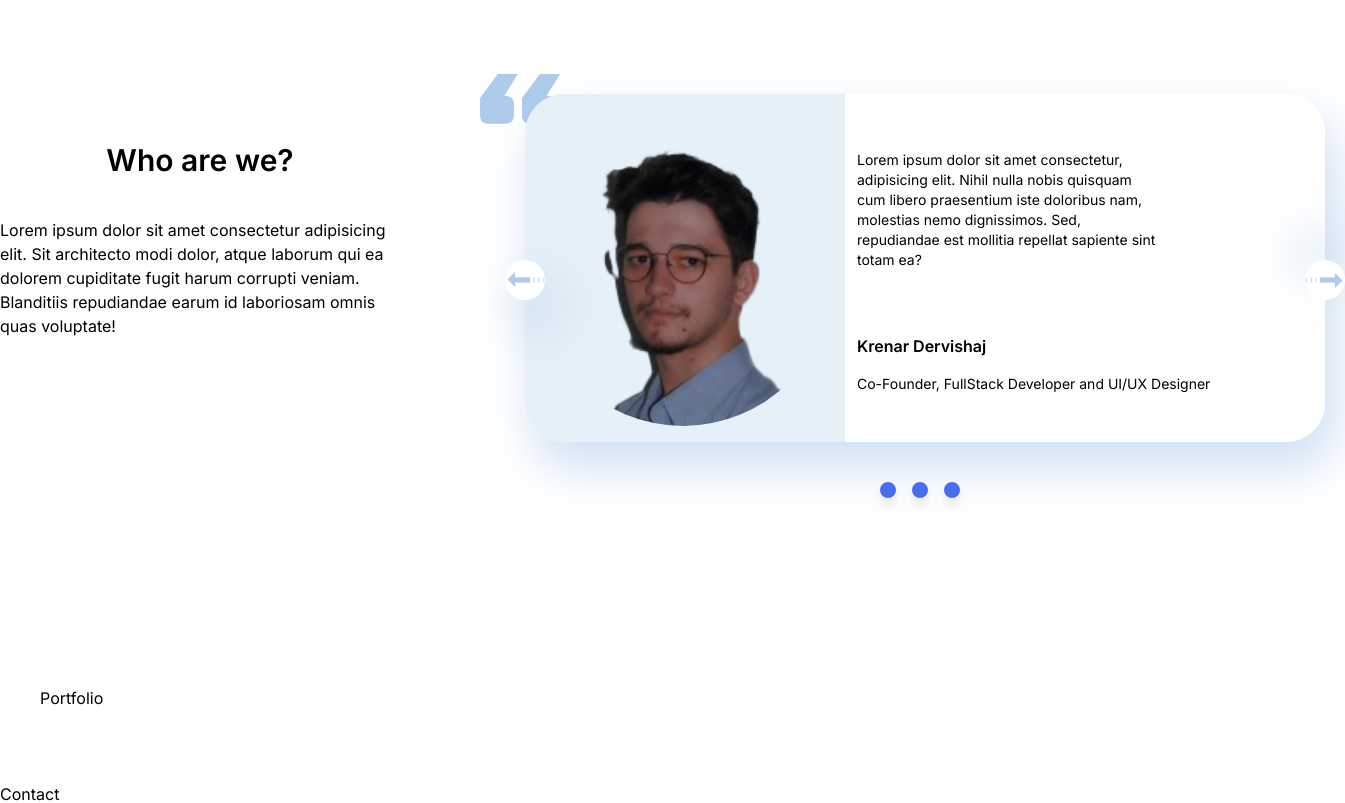
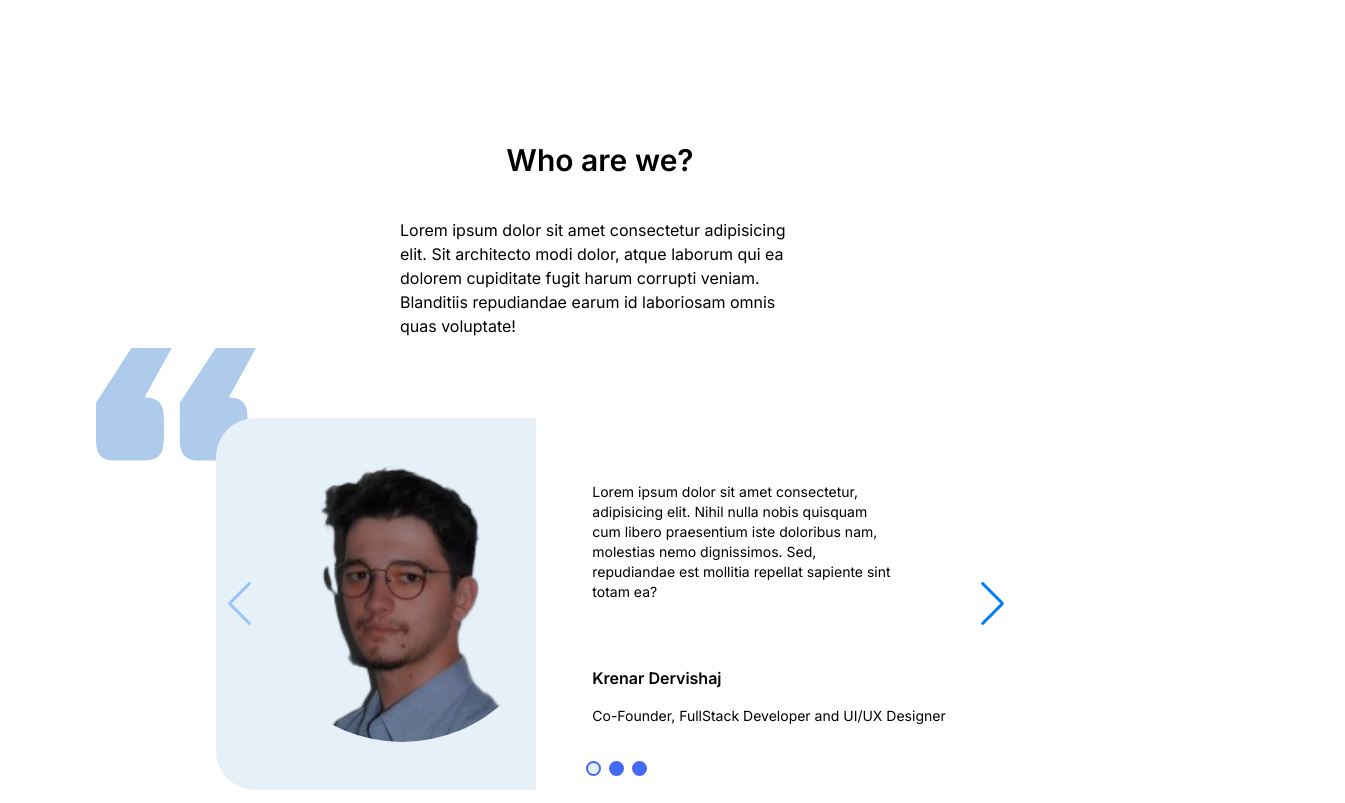
Before and after one commit to cetijunior/cak-v2, a Next.js app: page / in a window 1280 px wide. Shown: the part 1080-1883 px from the top of the page, 1345 px wide, since content can reach past the window. Built offline with nearby package versions, Linux system fonts and the light colour scheme.

Commit message:
About page design finished

```diff
--- a/package.json
+++ b/package.json
@@ -14,7 +14,8 @@
     "react": "^18",
     "react-dom": "^18",
     "react-scroll": "^1.9.0",
-    "styled-components": "^6.1.8"
+    "styled-components": "^6.1.8",
+    "swiper": "^11.0.7"
   },
   "devDependencies": {
     "@types/node": "^20",
--- a/src/pages/About.tsx
+++ b/src/pages/About.tsx
@@ -48,7 +48,7 @@ function About() {
 
     return (
         <section ref={aboutRef} id='about' className='bg-white mx-auto min-h-[600px]'>
-            <div className='flex flex-wrap sm:ml-[-80px] ml-0 justify-center items-start' style={{ opacity: show[0] ? 1 : 0, transition: 'opacity 1s ease' }}>
+            <div className='flex flex-col space-x-8 sm:ml-[-80px] ml-0 justify-center items-center' style={{ opacity: show[0] ? 1 : 0, transition: 'opacity 1s ease' }}>
                 <div className='flex flex-col sm:mt-32 sm:gap-10 gap-7'>
                     <h2 className=' text-center lg:text-3xl text-2xl font-semibold z-10'>Who are we?</h2>
                     <p className='lg:text-left text-sm lg:text-base text-center w-[300px] md:text-center lg:w-[400px] z-10'>Lorem ipsum dolor sit amet consectetur adipisicing elit. Sit architecto modi dolor, atque laborum qui ea dolorem cupiditate fugit harum corrupti veniam. Blanditiis repudiandae earum id laboriosam omnis quas voluptate!</p>
--- a/src/pages/carousel-about/CarouselAbout.tsx
+++ b/src/pages/carousel-about/CarouselAbout.tsx
@@ -1,18 +1,22 @@
 "use client";
 
 import React from 'react';
+import { Swiper, SwiperSlide } from 'swiper/react';
+import 'swiper/css'; // Import Swiper styles
+import 'swiper/css/navigation';
+import 'swiper/css/pagination';
+import { Navigation, Pagination } from 'swiper/modules';
 
 
 function CarouselAbout() {
   const [current, setCurrent] = React.useState(0);
   const [slideDirection, setSlideDirection] = React.useState("");
   const [buttonState, setButtonState] = React.useState("visible");
-  const [animationKey, setAnimationKey] = React.useState(0);
   const [screenWidth, setScreenWidth] = React.useState(window.innerWidth);
   const items = [
-    { name: 'Krenar Dervishaj', role: 'Co-Founder, FullStack Developer and UI/UX Designer', className:'rounded-full w-[150px] h-[150px] ml-[70px] mt-[-60px] sm:ml-2 sm:mt-4 sm:w-[300px] sm:h-[300px]', img: '/keniPFP.png', text: 'Lorem ipsum dolor sit amet consectetur, adipisicing elit. Nihil nulla nobis quisquam cum libero praesentium iste doloribus nam, molestias nemo dignissimos. Sed, repudiandae est mollitia repellat sapiente sint totam ea?' },
-    { name: 'Shefqet CJ Lame', role: 'Co-Founder and FullStack Developer', img: '/cjPFP.png', className:'rounded-full w-[150px] h-[150px] ml-[60px] mt-[-60px] sm:ml-8 sm:mt-8 sm:w-[250px] sm:h-[250px]', text: 'Lorem ipsum dolor sit amet consectetur, adipisicing elit. Nihil nulla nobis quisquam cum libero praesentium iste doloribus nam, molestias nemo dignissimos. Sed, repudiandae est mollitia repellat sapiente sint totam ea?'},
-    { name: 'Luars Qamo', role: 'Co-Founder and FullStack Developer', img: '/archiePFP.png', className:'rounded-full w-[200px] h-[200px] ml-[45px] mt-[-65px] sm:ml-2 sm:mt-0 sm:w-[300px] sm:h-[300px]', text: 'Lorem ipsum dolor sit amet consectetur, adipisicing elit. Nihil nulla nobis quisquam cum libero praesentium iste doloribus nam, molestias nemo dignissimos. Sed, repudiandae est mollitia repellat sapiente sint totam ea?'}
+    { name: 'Krenar Dervishaj', role: 'Co-Founder, FullStack Developer and UI/UX Designer', className:'rounded-full w-[150px] h-[150px] ml-[0px] mt-[0px] sm:ml-[-10px] sm:mb-6 sm:w-[300px] sm:h-[300px]', img: '/keniPFP.png', text: 'Lorem ipsum dolor sit amet consectetur, adipisicing elit. Nihil nulla nobis quisquam cum libero praesentium iste doloribus nam, molestias nemo dignissimos. Sed, repudiandae est mollitia repellat sapiente sint totam ea?' },
+    { name: 'Shefqet CJ Lame', role: 'Co-Founder and FullStack Developer', img: '/cjPFP.png', className:'rounded-full w-[150px] h-[150px] ml-[0px] mt-[10px] sm:mr-8 sm:mt-4 sm:w-[250px] sm:h-[250px]', text: 'Lorem ipsum dolor sit amet consectetur, adipisicing elit. Nihil nulla nobis quisquam cum libero praesentium iste doloribus nam, molestias nemo dignissimos. Sed, repudiandae est mollitia repellat sapiente sint totam ea?'},
+    { name: 'Luars Qamo', role: 'Co-Founder and FullStack Developer', img: '/archiePFP.png', className:'rounded-full w-[200px] h-[200px] ml-[0px] mt-[-10px] sm:mr-8 sm:mb-4 sm:w-[300px] sm:h-[300px]', text: 'Lorem ipsum dolor sit amet consectetur, adipisicing elit. Nihil nulla nobis quisquam cum libero praesentium iste doloribus nam, molestias nemo dignissimos. Sed, repudiandae est mollitia repellat sapiente sint totam ea?'}
   ];
 
   React.useEffect(() => {
@@ -47,52 +51,39 @@ function CarouselAbout() {
     triggerFadeEffect();
     setSlideDirection("next");
     setCurrent(current => (current - 1 + items.length) % items.length);
-    setAnimationKey(prevKey => prevKey + 1); // Update the animation key
   };
 
   const goToNextSlide = () => {
     triggerFadeEffect();
     setSlideDirection("prev");
     setCurrent(current => (current + 1) % items.length);
-    setAnimationKey(prevKey => prevKey + 1); // Update the animation key
   };
 
-  const getAnimationClass = (index: any) => {
-    if (slideDirection === "next") {
-      if (index === current) {
-        return "slide-in-from-right";
-      } else if (index === (current - 1 + items.length) % items.length) {
-        return "slide-out-to-left";
-      }
-    } else if (slideDirection === "prev") {
-      if (index === current) {
-        return "slide-in-from-left";
-      } else if (index === (current + 1) % items.length) {
-        return "slide-out-to-right";
-      }
-    }
-    return "";
-  };
-
-
   return (
-    <div className='mt-20 w-[290px] md:w-[400px] lg:w-[800px]'>
-      <img src="/quotes.png" alt="quotes" className='sm:w-[80px] absolute sm:h-[50px] h-[60px] w-[80px] ml-[-20px] mt-[-30px] sm:ml-[80px] sm:mt-[-20px]' />
-      <div key={animationKey} className={`z-10 sm:w-[800px] sm:mr-12 flex flex-wrap ${backgroundClass} relative lg:py-4 px-0 py-0 sm:right-[-125px] rounded-[39px] shadow-custom-blue ${getAnimationClass(current)}`}>
-      <img src='/arrowleft.png' alt='arrow' onClick={goToPrevSlide} className={`button-fade z-10 ml-[-20px] mt-[195px] sm:mt-[150px] absolute w-10 h-10 cursor-pointer bg-white shadow-custom-blue rounded-full ${buttonState === "visible" || buttonState === "fading in" ? "opacity-1" : "opacity-0"} `}></img>
-      <img src='/arrowleft.png' alt='arrow' onClick={goToNextSlide} className={`button-fade z-10 right-[-20px] mt-[195px] sm:mt-[150px] absolute w-10 h-10 cursor-pointer rotate-180 bg-white shadow-custom-blue rounded-full ${buttonState === "visible" || buttonState === "fading in" ? "opacity-1" : "opacity-0"} `}></img>
-        <img src={items[current].img} alt={items[current].name} className={items[current].className}/>
-        <div className='px-6 mt-0 sm:mt-10 sm:py-0 py-4 flex flex-col sm:items-start items-center'>
-          <p className='text-center sm:text-wraps text-[15px] sm:w-[300px] w-[200px] sm:text-sm sm:text-left'>{items[current].text}</p>
-          <h1 className='sm:text-left text-center sm:mt-16 font-semibold mt-4'>{items[current].name}</h1>
-          <h1 className='sm:text-left text-center text-sm sm:mt-4 mt-2 '>{items[current].role}</h1>
-        </div>
-      </div>
-      <div className='flex space-x-4 sm:ml-[480px] ml-[100px] mt-10 sm:mt-10 absolute'>
-        <button onClick={() => setCurrent(0)} className='h-4 w-4 sm:bg-[#446AF2] bg-[#E6F0F8] border-2 border-[#446AF2] drop-shadow-xl sm:hover:bg-[#E6F0F8] sm:hover:border-2 sm:hover:border-[#446AF2] rounded-full'/>
-        <button onClick={() => setCurrent(1)} className='h-4 w-4 sm:bg-[#446AF2] bg-[#E6F0F8] border-2 border-[#446AF2] drop-shadow-xl sm:hover:bg-[#E6F0F8] sm:hover:border-2 sm:hover:border-[#446AF2] rounded-full'/>
-        <button onClick={() => setCurrent(2)} className='h-4 w-4 sm:bg-[#446AF2] bg-[#E6F0F8] border-2 border-[#446AF2] drop-shadow-xl sm:hover:bg-[#E6F0F8] sm:hover:border-2 sm:hover:border-[#446AF2] rounded-full'/>
-      </div>
+    <div className='carousel-container mt-20 w-[290px] md:w-[400px] lg:w-[800px]'>
+      <img src="/quotes.png" alt="quotes" className='sm:h-30 h-15 w-20 sm:w-40 sm:mt-[-70px] mt-[-30px] ml-[-50px] sm:ml-[-120px] absolute'/>
+      <Swiper
+        modules={[Navigation, Pagination]}
+        spaceBetween={50}
+        slidesPerView={1}
+        navigation
+        pagination={{ clickable: true }}
+        onSwiper={(swiper) => console.log(swiper)}
+        onSlideChange={() => console.log('slide change')}
+      >
+        {items.map((item, index) => (
+          <SwiperSlide key={index} className={`${backgroundClass} py-6 rounded-[39px]`}>
+            <div className='flex flex-wrap  space-x-4 relative justify-center items-start'>
+              <img src={item.img} alt={item.name} className={item.className}/>
+              <div className='px-6 mt-0 sm:mt-10 sm:py-0 py-6 flex flex-col sm:items-start items-center'>
+                <p className='text-center sm:text-wraps text-[15px] sm:w-[300px] w-[200px] sm:text-sm sm:text-left'>{item.text}</p>
+                <h1 className='sm:text-left text-center sm:mt-16 font-semibold mt-4'>{item.name}</h1>
+                <h1 className='sm:text-left text-center text-sm sm:mt-4 mt-2'>{item.role}</h1>
+              </div>
+            </div>
+          </SwiperSlide>
+        ))}
+      </Swiper>
     </div>
   )
 }
--- a/styles/globals.css
+++ b/styles/globals.css
@@ -52,6 +52,27 @@
   }
 }
 
+/* Carousel styles */
+.carousel-container .swiper-pagination-bullet {
+  background: #446AF2  !important; /* Example: Black bullets */
+  opacity: 1 !important; /* Ensure the bullets are always visible */
+  width: 15px;
+  height: 15px;
+}
+
+.carousel-container{
+  position: relative !important;
+  overflow: visible !important; /* Ensure the bullets are always visible */
+}
+
+.carousel-container .swiper-pagination-bullet-active {
+  background: #E6F0F8 !important;
+  border-radius: 10px !important;
+  border-width: 2px;
+  border-color: #446AF2 !important;
+}
+
+/* Adding margin-top to the pagination container */
 
 
 @keyframes slide-in-from-left {
```
Also changed, not shown: 1 other file (tests, documents, lock files or other folders).
